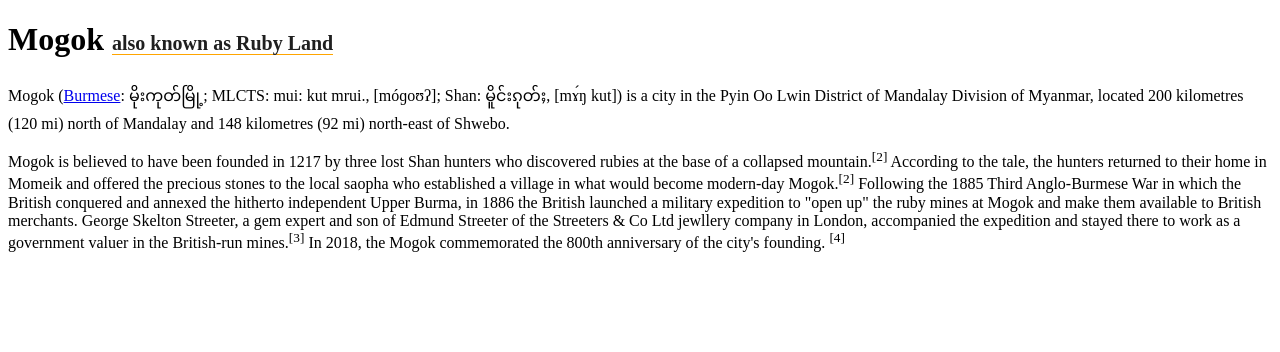
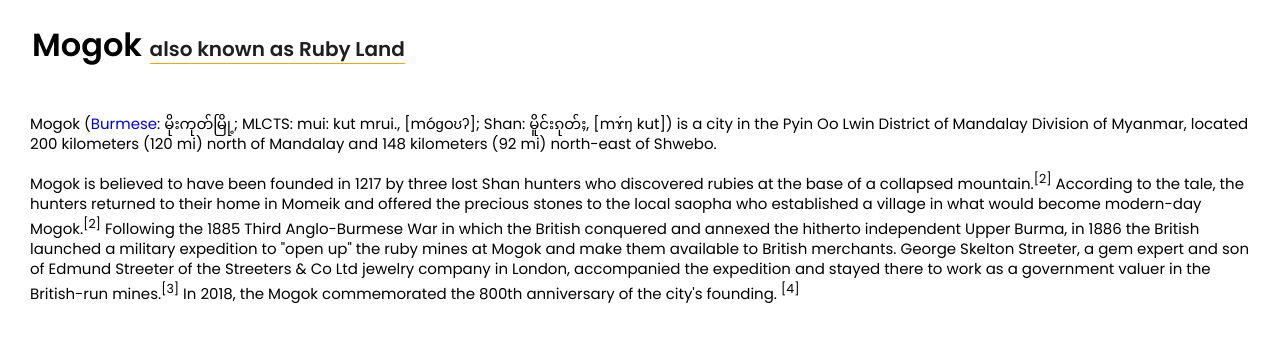
Before and after one commit to HlaChoHtut/OwnTesting, a plain HTML site: page index.html in a window 1280 px wide. Drawn offline with Linux system fonts and the light colour scheme.

Commit message:
Add more CSS

```diff
--- a/index.html
+++ b/index.html
@@ -9,15 +9,15 @@
 </head>
 <body>
     <h1>Mogok <span>also known as Ruby Land</span></h1>
+    <div class="para">
         <p>
-        Mogok (<a href="#">Burmese</a>: မိုးကုတ်မြို့; MLCTS: mui: kut mrui., [móɡoʊʔ]; Shan: မိူင်းၵုတ်ႈ, [mɤ́ŋ kut]) is a city in the Pyin Oo Lwin District of Mandalay Division of Myanmar, located 200 kilometres (120 mi) north of Mandalay and 148 kilometres (92 mi) north-east of Shwebo.
+            Mogok (<a href="#">Burmese</a>: မိုးကုတ်မြို့; MLCTS: mui: kut mrui., [móɡoʊʔ]; Shan: မိူင်းၵုတ်ႈ, [mɤ́ŋ kut]) is a city in the Pyin Oo Lwin District of Mandalay Division of Myanmar, located 200 kilometers (120 mi) north of Mandalay and 148 kilometers (92 mi) north-east of Shwebo.
         </p>
         <p>
             Mogok is believed to have been founded in 1217 by three lost Shan hunters who discovered rubies at the base of a collapsed mountain.<sup>[2]</sup>  According to the tale, the hunters returned to their home in Momeik and offered the precious stones to the local saopha who established a village in what would become modern-day Mogok.<sup>[2]</sup>
-
-        Following the 1885 Third Anglo-Burmese War in which the British conquered and annexed the hitherto independent Upper Burma, in 1886 the British launched a military expedition to "open up" the ruby mines at Mogok and make them available to British merchants. George Skelton Streeter, a gem expert and son of Edmund Streeter of the Streeters & Co Ltd jewllery company in London, accompanied the expedition and stayed there to work as a government valuer in the British-run mines.<sup>[3]</sup>
-
+            Following the 1885 Third Anglo-Burmese War in which the British conquered and annexed the hitherto independent Upper Burma, in 1886 the British launched a military expedition to "open up" the ruby mines at Mogok and make them available to British merchants. George Skelton Streeter, a gem expert and son of Edmund Streeter of the Streeters & Co Ltd jewelry company in London, accompanied the expedition and stayed there to work as a government valuer in the British-run mines.<sup>[3]</sup>
             In 2018, the Mogok commemorated the 800th anniversary of the city's founding. <sup>[4]</sup>
         </p>
+    </div>
 </body>
 </html>
--- a/style.css
+++ b/style.css
@@ -1,5 +1,26 @@
+@import url('https://fonts.googleapis.com/css2?family=Poppins:wght@300;400;600&display=swap');
+
+body {
+    font-family: 'Poppins', sans-serif;
+    margin: 0;
+}
+
+h1{
+    padding-left: 1em;
+    margin-bottom: 0;
+}
+
 span {
     color: #1F1F1F;
     font-size: 20px;
     border-bottom: 1px solid orange;
 }
+a {
+    text-decoration: none;
+}
+
+.para{
+    padding: 2em;
+    font-size: 15px;
+    line-height: 20px;
+}
```
Lines whose indentation alone changed are shown as unchanged.
